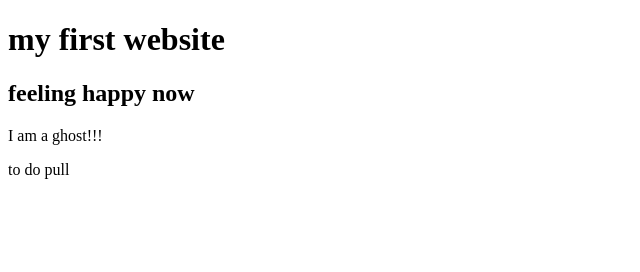
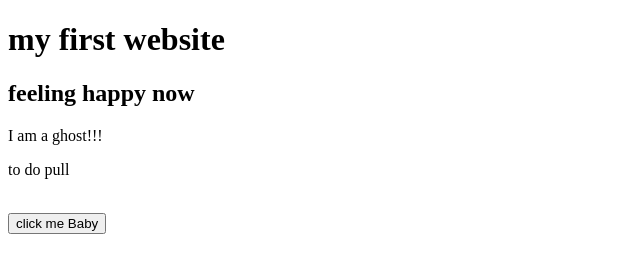
Before and after one commit to ontorna/website, a plain HTML site: page index.html in a window 1280 px wide. Shown: the whole page, without its empty margins (0-640 px from the left). Drawn offline with Linux system fonts and the light colour scheme.

Commit message:
done adding button

```diff
--- a/index.html
+++ b/index.html
@@ -11,5 +11,7 @@
     <h2>feeling happy now</h2>
     <p>I am a ghost!!!</p>
     <p>to do pull</p>
+    <br>
+    <button>click me Baby</button>
 </body>
 </html>
```
